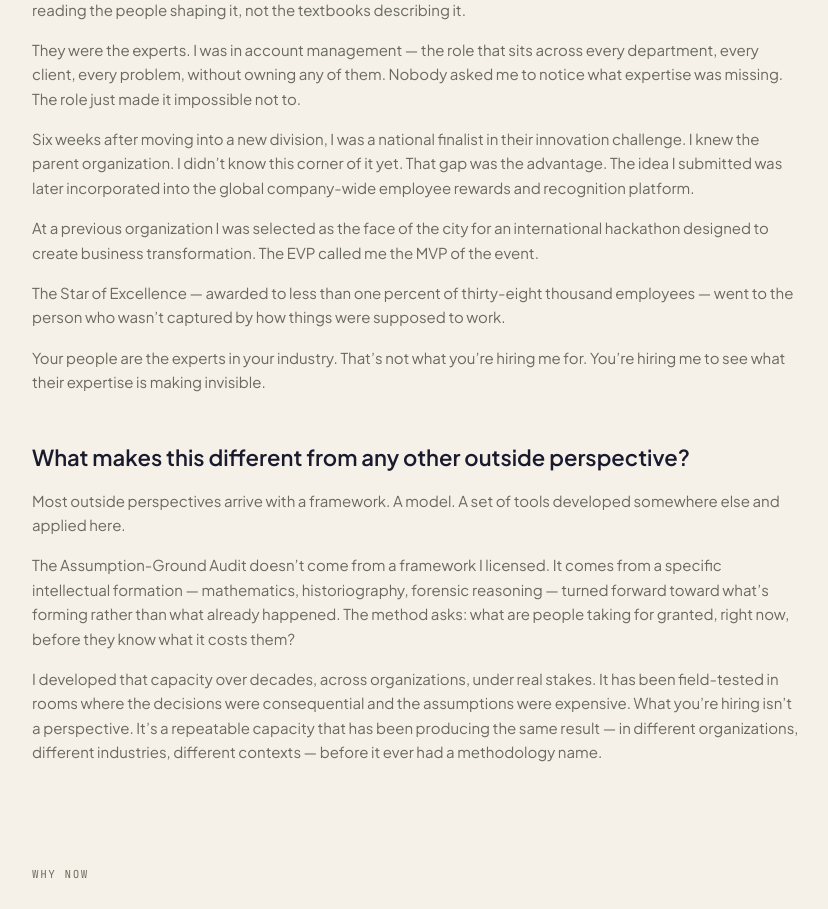
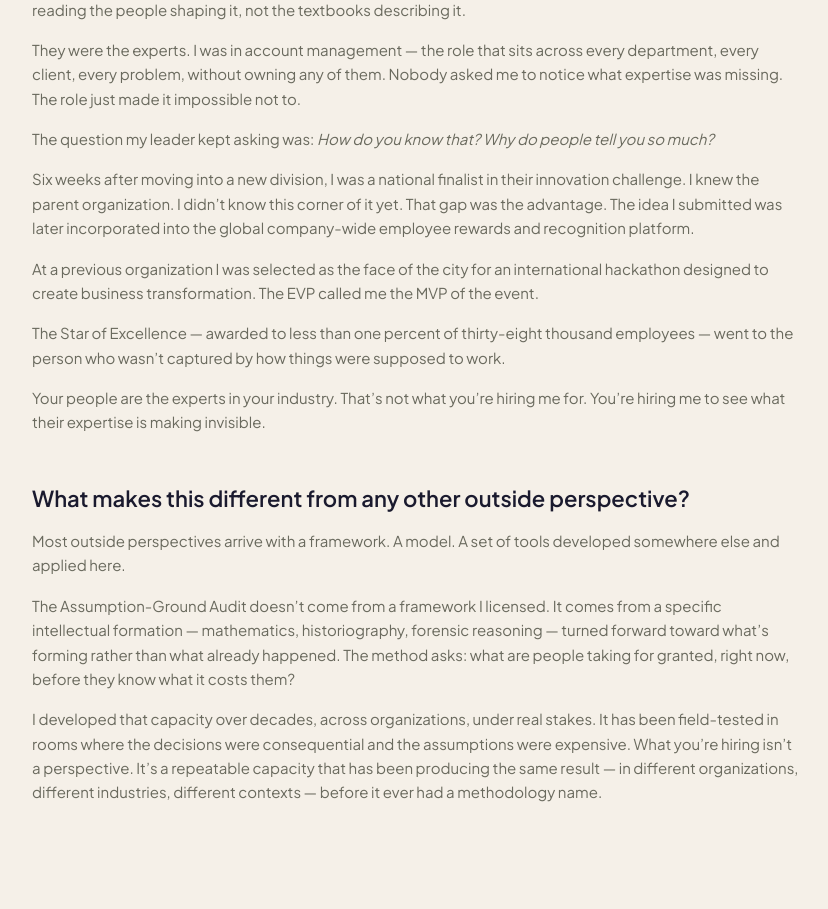
Before and after one commit to simonno202/nola-simon-site, a Next.js app: page /why in a window 1280 px wide. Shown: the part 1020-1929 px from the top of the page, without its empty margins (86-914 px from the left). Built offline with nearby package versions, Linux system fonts and the light colour scheme; no server answers.

Commit message:
Add leader's question to /why page
"How do you know that? Why do people tell you so much?" — the signal
that what became the practice was already visible in the role.

Co-Authored-By: Claude Sonnet 4.6 <noreply@anthropic.com>

```diff
--- a/src/app/why/page.tsx
+++ b/src/app/why/page.tsx
@@ -106,6 +106,13 @@ export default function WhyPage() {
               problem, without owning any of them. Nobody asked me to notice
               what expertise was missing. The role just made it impossible not
               to.
+            </p>
+
+            <p>
+              The question my leader kept asking was:{" "}
+              <em>
+                How do you know that? Why do people tell you so much?
+              </em>
             </p>
 
             <p>
```
